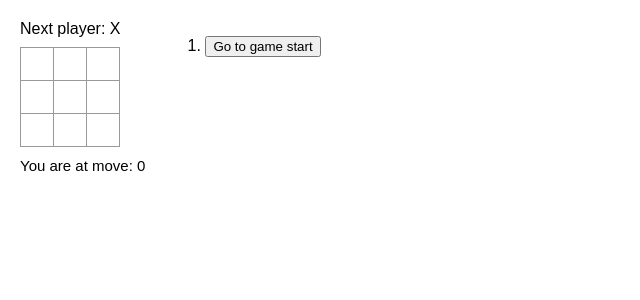
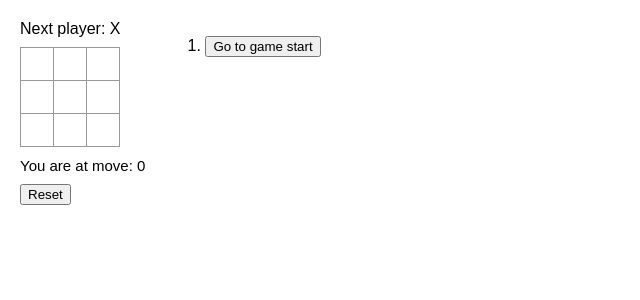
Before and after one commit to JamesGabby/naughts-template, a React (Create React App) app in the folder src/: page / in a window 1280 px wide. Shown: the top 300 px of the page, without its empty margins (0-640 px from the left). Built offline with nearby package versions, Linux system fonts and the light colour scheme.

Commit message:
add reset button

```diff
--- a/src/App.js
+++ b/src/App.js
@@ -1,7 +1,6 @@
 import React, { useState } from 'react'
 
 const Square = ({ value, onSquareClick, winningSquare }) => {
-    console.log(winningSquare)
     return (
         <button className='square' onClick={onSquareClick} style={{backgroundColor: winningSquare ? 'lightgreen' : '#fff'}}>
             {value}
@@ -9,7 +8,7 @@ const Square = ({ value, onSquareClick, winningSquare }) => {
     )
 }
 
-function Board({ xIsNext, squares, onPlay, move }) {
+function Board({ xIsNext, squares, onPlay, move, onReset }) {
     const handleClick = (i) => {
         if (squares[i] || calculateWinner(squares)) {
             return
@@ -86,6 +85,7 @@ function Board({ xIsNext, squares, onPlay, move }) {
                 <Square winningSquare={isWinningSquare(8)} value={squares[8]} onSquareClick={() => handleClick(8)} />
             </div>
             <div className='move'>You are at move: {move}</div>
+            <button onClick={onReset}>Reset</button>
         </div>
     )
 }
@@ -100,6 +100,11 @@ export default function Game() {
         const nextHistory = [...history.slice(0, currentMove + 1), nextSquares]
         setHistory(nextHistory)
         setCurrentMove(nextHistory.length - 1)
+    }
+
+    const handleReset = () => {
+        setCurrentMove(0)
+        setHistory([Array(9).fill('')])
     }
 
     function jumpTo(nextMove) {
@@ -129,6 +134,7 @@ export default function Game() {
                     xIsNext={xIsNext}
                     squares={currentSquares}
                     onPlay={handlePlay}
+                    onReset={handleReset}
                     move={currentMove}
                 />
             </div>
--- a/src/styles.css
+++ b/src/styles.css
@@ -85,7 +85,7 @@ button {
 }
 
 .move {
-  margin-top: 10px;
+  margin: 10px 0;
   font-size: 15px;
 }
 
```
